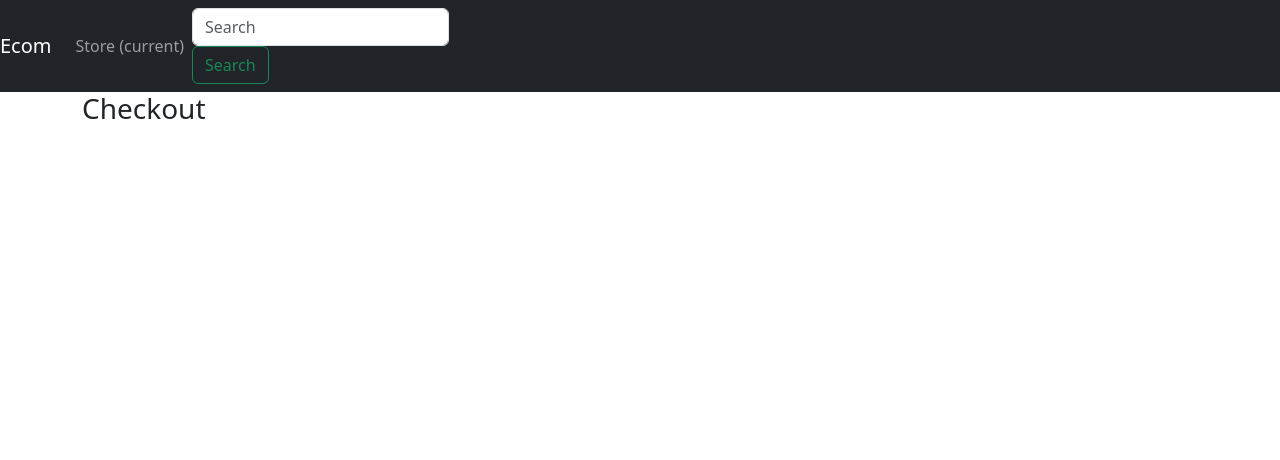
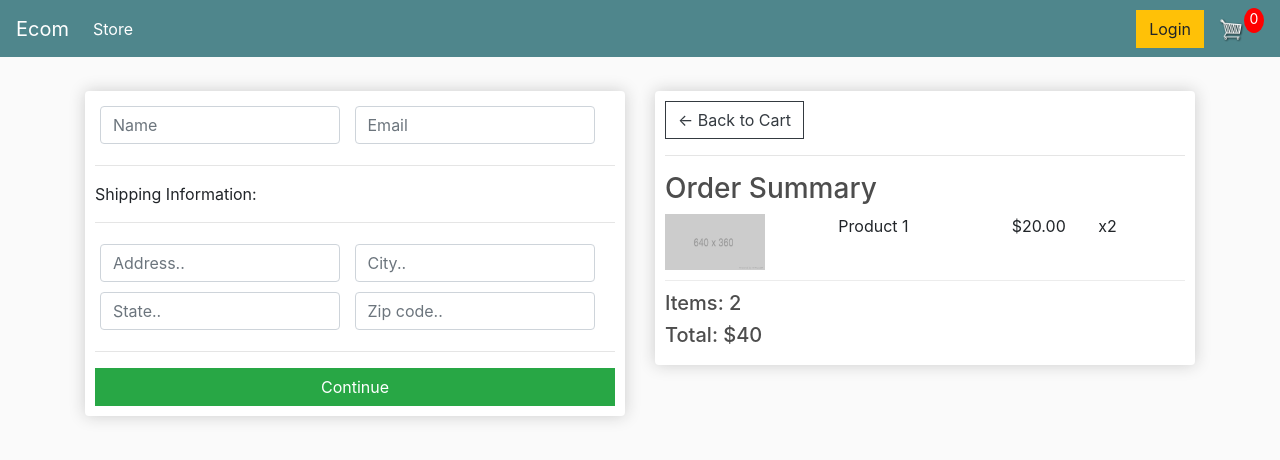
Before and after one commit to onokena/ecommercev1.1, a Django app: page /checkout/ in a window 1280 px wide. Shown: the top 460 px of the page. Run offline with Django 5.2, Linux system fonts and the light colour scheme; some libraries are stand-ins or nearby versions.

Commit message:
Added Templates, fixed Links, Navigation bar  and Hardcode

```diff
--- /dev/null
+++ b/static/css/main.css
@@ -0,0 +1,100 @@
+body{
+	background-color: hsl(0, 0%, 98%);
+}
+
+h1,h2,h3,h4,h5,h6{
+	color:hsl(0, 0%, 30%);
+}
+
+.box-element{
+	box-shadow:hsl(0, 0%, 80%) 0 0 16px;
+	background-color: #fff;
+	border-radius: 4px;
+	padding: 10px;
+}
+
+.thumbnail{
+	width: 100%;
+	height: 200px;
+	-webkit-box-shadow: -1px -3px 5px -2px rgba(214,214,214,1);
+    -moz-box-shadow: -1px -3px 5px -2px rgba(214,214,214,1);
+    box-shadow: -1px -3px 5px -2px rgba(214,214,214,1);
+}
+
+.product{
+	border-radius: 0 0 4px 4px;
+}
+/***** backgorund *****/  /***** End backgorund *****/
+
+.bg-dark{
+	background-color: #4f868c!important;
+}
+
+#cart{
+	width:25px;
+	display: inline-block;
+	margin-left: 15px;
+}
+
+#cart-total{
+	display: block;
+	text-align: center;
+	color:#fff;
+	background-color: red;
+	width: 20px;
+	height: 25px;
+	border-radius: 50%;
+	font-size: 14px;
+}
+
+.col-lg-4, .col-lg-6, .col-lg-8, .col-lg-12{
+	margin-top: 10px;
+}
+
+.btn{
+	border-radius: 0;
+}
+
+.row-image{
+	width: 100px;
+}
+
+.form-field{
+	width:250px;
+	display: inline-block;
+	padding: 5px;
+}
+
+.cart-row{
+	display: flex;
+    align-items: flex-stretch;
+    padding-bottom: 10px;
+    margin-bottom: 10px;
+    border-bottom: 1px solid #ececec;
+
+}
+
+.quantity{
+	display: inline-block;
+	font-weight: 700;
+	padding-right:10px;
+
+
+}
+
+.chg-quantity{
+	width: 12px;
+	cursor: pointer;
+	display: block;
+	margin-top: 5px;
+	transition:.1s;
+}
+
+.chg-quantity:hover{
+	opacity: .6;
+}
+
+
+.hidden{
+	display: none!important;
+}
--- a/store/templates/store/checkout.html
+++ b/store/templates/store/checkout.html
@@ -2,6 +2,67 @@
 {% load static %}
 {% block content %}
 
-<h3>Checkout</h3>
+<div class="row">
+    <div class="col-lg-6">
+        <div class="box-element" id="form-wrapper">
+            <form id="form">
+                <div id="user info">
+                    <div class="form-field">
+                        <input required class="form-control" type="text" name="name" placeholder="Name">
+                    </div>
+                    <div class="form-field">
+                        <input required class="form-control" type="email" name="email" placeholder="Email">
+                    </div>
+                </div>
+                <div id="shipping-info">
+                    <hr>
+                    <p>Shipping Information:</p>
+                    <hr>
+                    <div class="form-field">
+                        <input class="form-control" type="text" name="address" placeholder="Address..">
+                    </div>
+                    <div class="form-field">
+                        <input class="form-control" type="text" name="city" placeholder="City..">
+                    </div>
+                    <div class="form-field">
+                        <input class="form-control" type="text" name="state" placeholder="State..">
+                    </div>
+                    <div class="form-field">
+                        <input class="form-control" type="text" name="zipcode" placeholder="Zip code..">
+                    </div>
+                </div>
+                <hr>
+
+                <input id="form-button" class="btn btn-success btn-block" type="submit" value="Continue"></input>
+            </form>
+        </div>
+        <br>
+
+        <div class="box-element hidden" id="payment-info">
+            <small>Paypal Options</small>
+
+        </div>
+
+
+    </div>
+
+    <div class="col-lg-6">
+        <div class="box-element">
+            <a  class="btn btn-outline-dark" href="{% url 'cart' %}">&#x2190; Back to Cart</a>
+            <hr>
+            <h3>Order Summary</h3>
+            </hr>
+
+            <div class="cart-row">
+                <div style="flex:2"><img class="row-image" src="{% static 'images/placeholder.png' %}"></div>
+                <div style="flex:2"><p>Product 1</p></div>
+                <div style="flex:1"><p>$20.00</p></div>
+                <div style="flex:1"><p>x2</p></div>
+            </div>
+            <h5>Items: 2</h5>
+            <h5>Total: $40</h5>
+        </div>
+    </div>
+</div>
 
 {% endblock content %}
--- a/store/templates/store/main.html
+++ b/store/templates/store/main.html
@@ -4,14 +4,15 @@
 <head>
 	<title>Ecom</title>
 
-            <link href="https://cdn.jsdelivr.net/npm/bootstrap@5.3.2/dist/css/bootstrap.min.css" rel="stylesheet" integrity="sha384-T3c6CoIi6uLrA9TneNEoa7RxnatzjcDSCmG1MXxSR1GAsXEV/Dwwykc2MPK8M2HN" crossorigin="anonymous">
+	<meta name="viewport" content="width=device-width, initial-scale=1, maximum-scale=1, minimum-scale=1" />
 
-            <link rel="stylesheet" type="text/css" href="{% static 'css/main.css'%}">
+	<link rel="stylesheet" href="https://stackpath.bootstrapcdn.com/bootstrap/4.4.1/css/bootstrap.min.css" integrity="sha384-Vkoo8x4CGsO3+Hhxv8T/Q5PaXtkKtu6ug5TOeNV6gBiFeWPGFN9MuhOf23Q9Ifjh" crossorigin="anonymous">
 
-            <meta name="viewport" content="width=device-width, initial-scale=1, maximum-scale=1, minimum-scale=1" />
+	<link rel="stylesheet" type="text/css" href="{% static 'css/main.css' %}">
 
 </head>
 <body>
+
 	<nav class="navbar navbar-expand-lg navbar-dark bg-dark">
 	  <a class="navbar-brand" href="{% url 'store' %}">Ecom</a>
 	  <button class="navbar-toggler" type="button" data-toggle="collapse" data-target="#navbarSupportedContent" aria-controls="navbarSupportedContent" aria-expanded="false" aria-label="Toggle navigation">
@@ -25,18 +26,31 @@
 	      </li>
 
 	    </ul>
-            <form class="form-inline my-2 my-lg-0">
-                <input class="form-control mr-sm-2" type="search" placeholder="Search" aria-label="Search">
-                <button class="btn btn-outline-success my-2 my-sm-0" type="submit">Search</button>
-            </form>
+	    <div class="form-inline my-2 my-lg-0">
+	     	<a href="#"class="btn btn-warning">Login</a>
+
+	     	<a href="{% url 'cart' %}">
+	    		<img  id="cart" src="{% static 'images/cart.png' %}">
+	    	</a>
+	    	<p id="cart-total">0</p>
+
+	    </div>
 	  </div>
 	</nav>
 
      <div class="container">
+            <br>
             {% block content %}
+
 
             {% endblock content %}
          </div>
-    <script src="https://cdn.jsdelivr.net/npm/bootstrap@5.3.2/dist/js/bootstrap.bundle.min.js" integrity="sha384-C6RzsynM9kWDrMNeT87bh95OGNyZPhcTNXj1NW7RuBCsyN/o0jlpcV8Qyq46cDfL" crossorigin="anonymous"></script>
+
+
+	<script src="https://code.jquery.com/jquery-3.4.1.slim.min.js" integrity="sha384-J6qa4849blE2+poT4WnyKhv5vZF5SrPo0iEjwBvKU7imGFAV0wwj1yYfoRSJoZ+n" crossorigin="anonymous"></script>
+
+	<script src="https://cdn.jsdelivr.net/npm/popper.js@1.16.0/dist/umd/popper.min.js" integrity="sha384-Q6E9RHvbIyZFJoft+2mJbHaEWldlvI9IOYy5n3zV9zzTtmI3UksdQRVvoxMfooAo" crossorigin="anonymous"></script>
+
+	<script src="https://stackpath.bootstrapcdn.com/bootstrap/4.4.1/js/bootstrap.min.js" integrity="sha384-wfSDF2E50Y2D1uUdj0O3uMBJnjuUD4Ih7YwaYd1iqfktj0Uod8GCExl3Og8ifwB6" crossorigin="anonymous"></script>
 </body>
 </html>
```
Also changed, not shown: store/templates/store/cart.html (+46 -1 lines), store/templates/store/store.html (+38 -3 lines), static/images/arrow-down.png (added), static/images/arrow-up.png (added), static/images/placeholder.png (added). Lines whose indentation alone changed are shown as unchanged.
